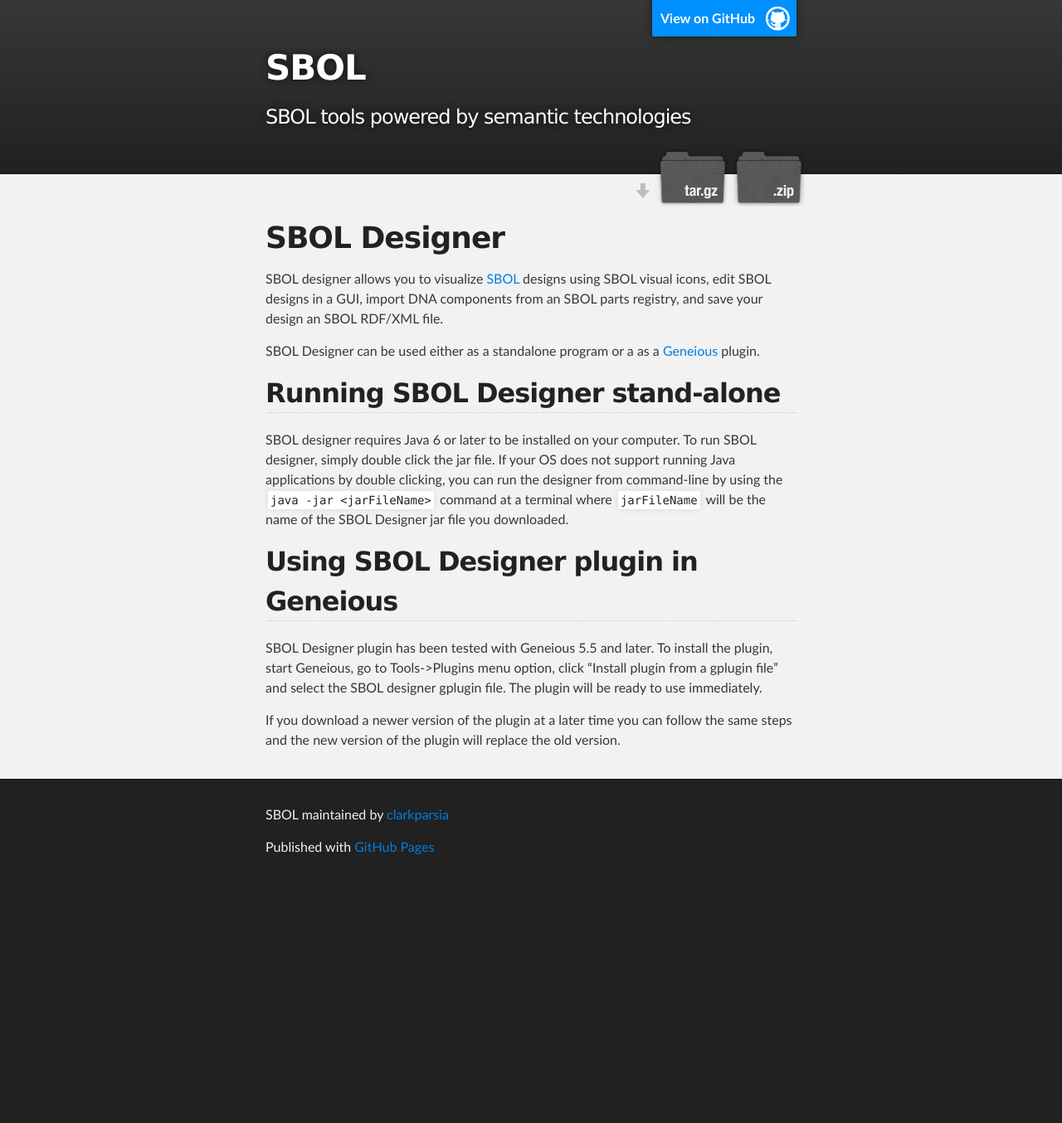
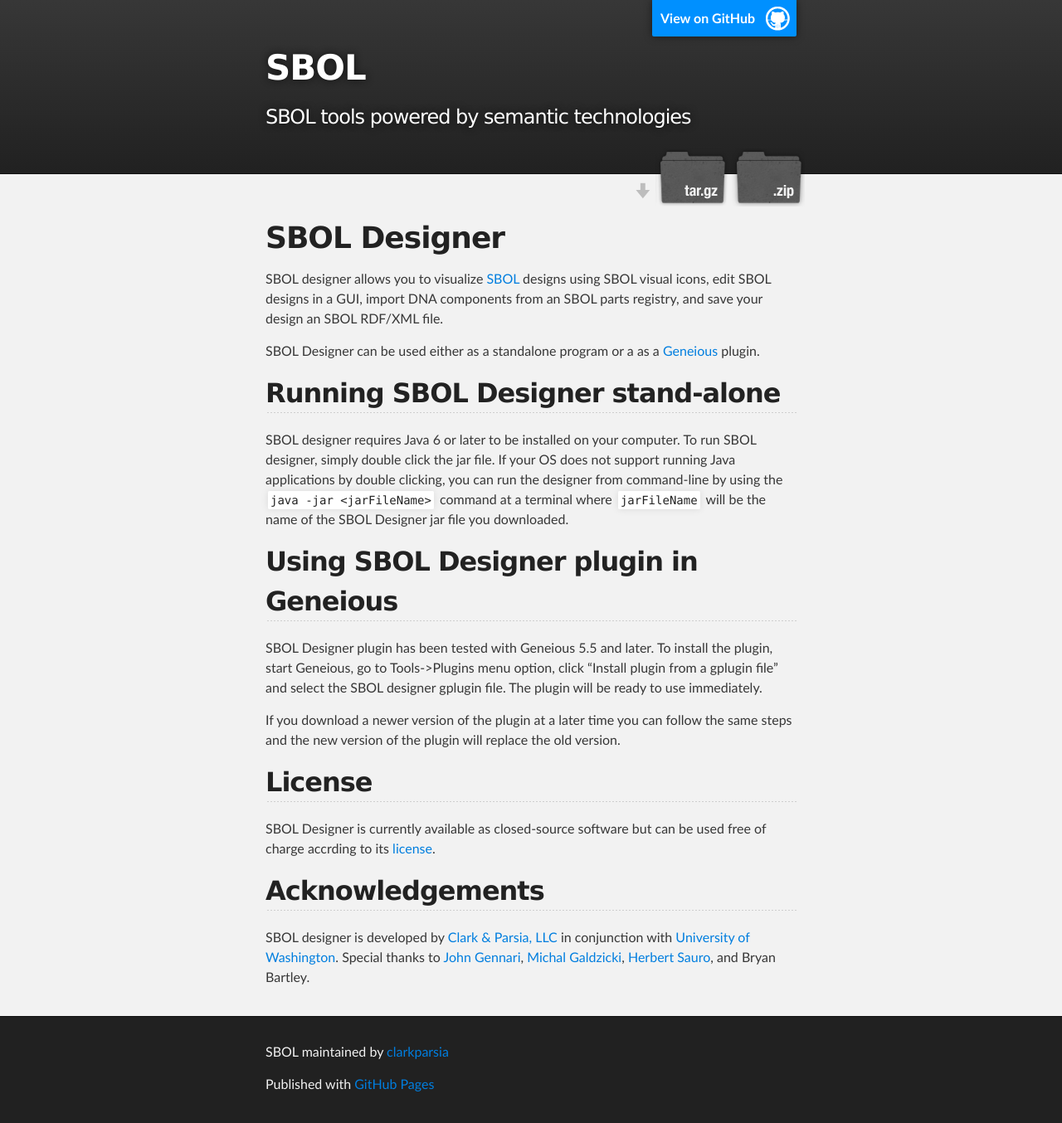
Before and after one commit to clarkparsia/sbol, a Jekyll site: the page built from index.md, in a window 1280 px wide. Shown: the whole page at 83% size. Built offline with Jekyll 4.4.1, drawn with Linux system fonts in a browser that asks for light colours; Markdown is read by kramdown in place of the engine named in the settings; before the commit the page ends 1068 px from its top, so only the background shows below that.

Commit message:
Add license and ack

```diff
--- a/index.md
+++ b/index.md
@@ -26,3 +26,15 @@
 
 If you download a newer version of the plugin at a later time you can follow the same steps and
 the new version of the plugin will replace the old version.
+
+## License
+
+SBOL Designer is currently available as closed-source software but can be used free of charge accrding to its
+[license](https://github.com/clarkparsia/sbol/blob/master/LICENSE.txt).
+
+## Acknowledgements
+
+SBOL designer is developed by [Clark & Parsia, LLC](http://clarkparsia.com) in conjunction
+with [University of Washington](http://www.washington.edu). Special thanks to
+[John Gennari](http://faculty.washington.edu/gennari/), [Michal Galdzicki](http://faculty.washington.edu/mgaldzic/),
+[Herbert Sauro](http://depts.washington.edu/bioe/people/core/sauro.html), and Bryan Bartley.
```
